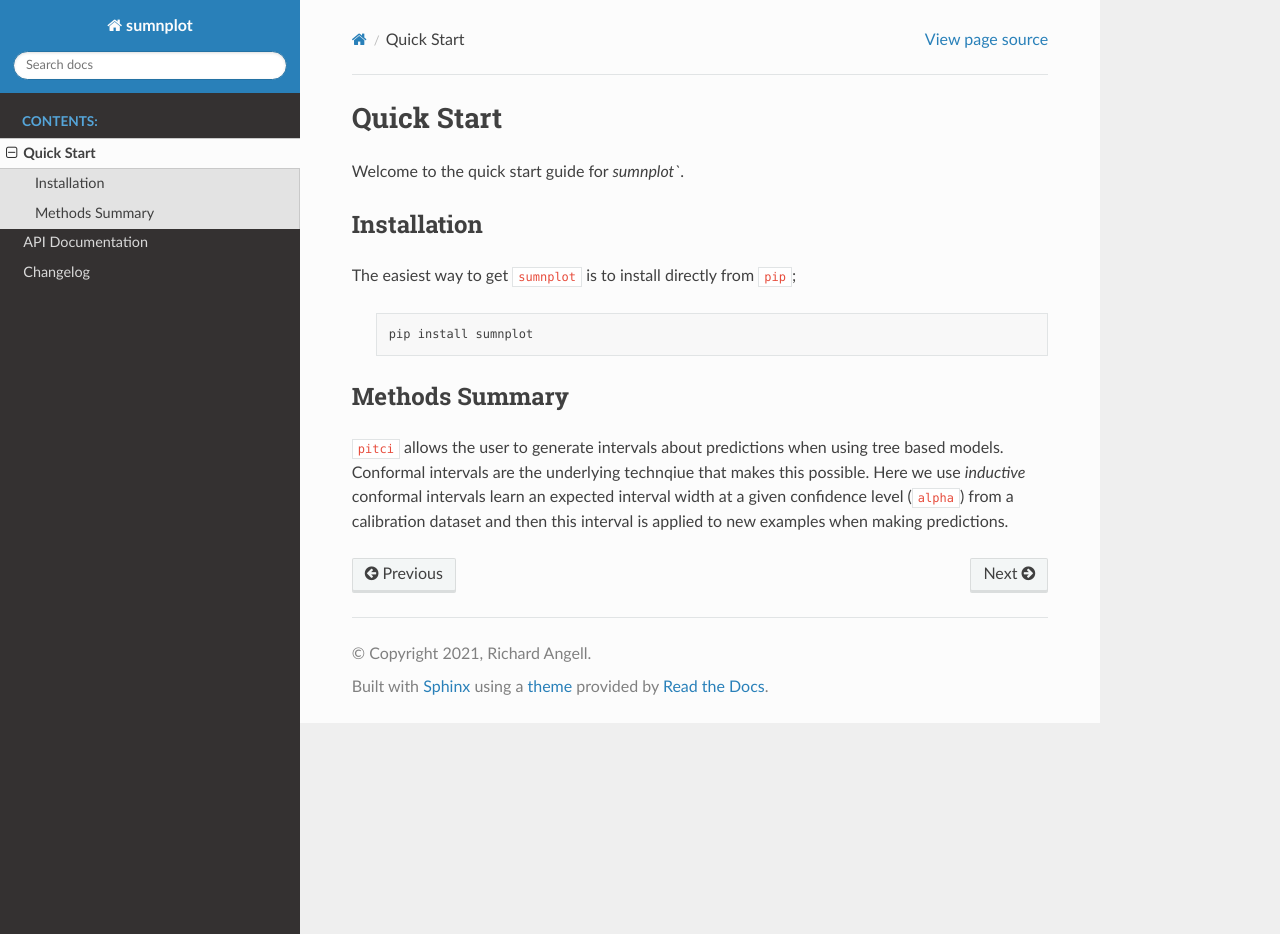
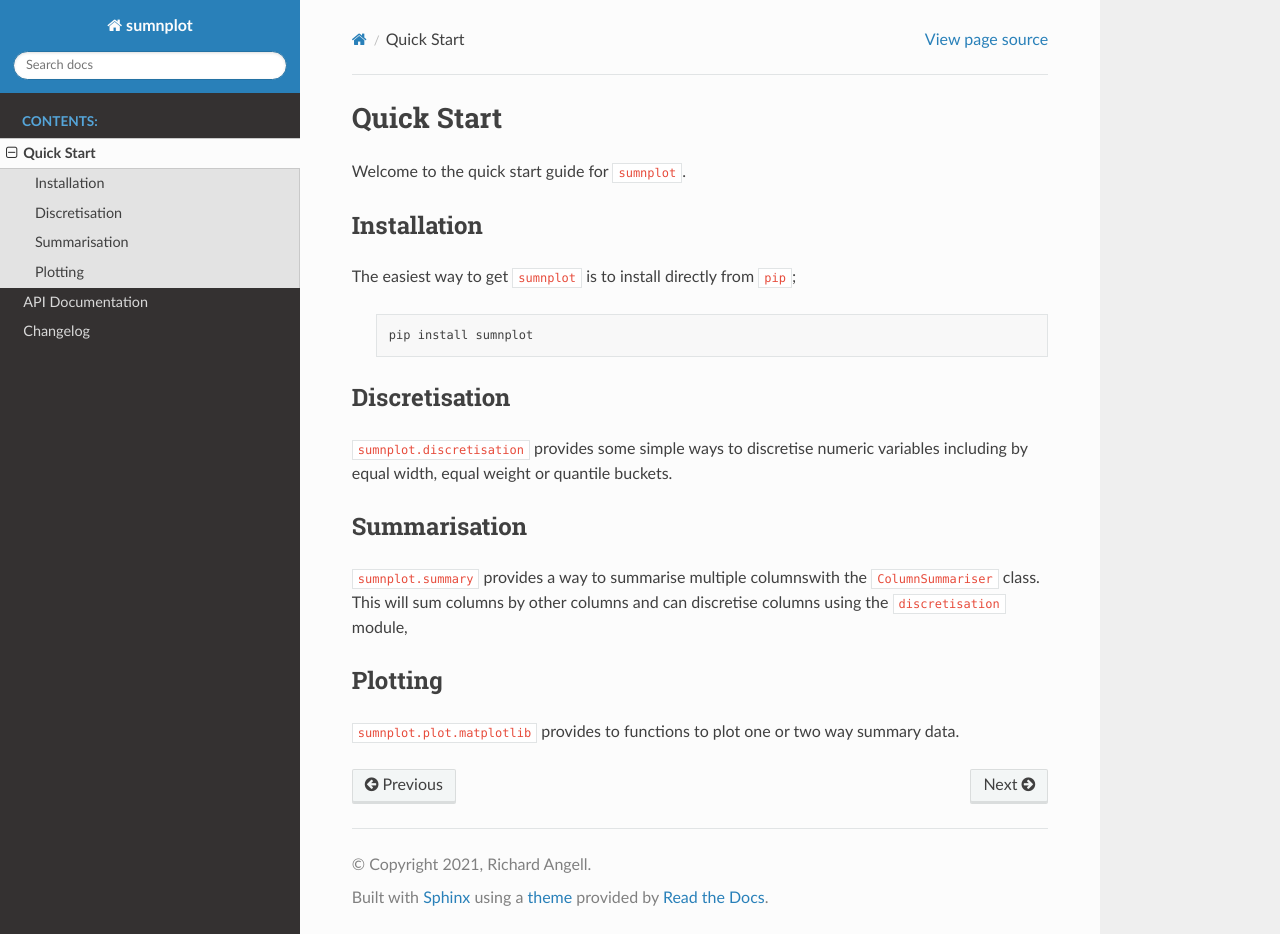
Before and after one commit to richardangell/sumnplot, a Sphinx documentation site: the page built from docs/source/quick-start.rst, in a window 1280 px wide and 934 px high. Built offline with Sphinx 7.4.7 and the Read the Docs theme 2.0.0, drawn with Linux system fonts in a browser that asks for light colours.

Commit message:
update quick start docs page

```diff
--- a/docs/source/quick-start.rst
+++ b/docs/source/quick-start.rst
@@ -1,7 +1,7 @@
 Quick Start
 ====================
 
-Welcome to the quick start guide for `sumnplot``.
+Welcome to the quick start guide for ``sumnplot``.
 
 
 Installation
@@ -13,11 +13,17 @@ The easiest way to get ``sumnplot`` is to install directly from ``pip``;
 
      pip install sumnplot
 
-Methods Summary
+Discretisation
 --------------------
 
-``pitci`` allows the user to generate intervals about predictions when using tree based models.
-Conformal intervals are the underlying technqiue that makes this possible. Here we use
-*inductive* conformal intervals learn an expected interval width at a given confidence level
-(``alpha``) from a calibration dataset and then this interval is applied to new examples when
-making predictions.
+``sumnplot.discretisation`` provides some simple ways to discretise numeric variables including by equal width, equal weight or quantile buckets.
+
+Summarisation
+--------------------
+
+``sumnplot.summary`` provides a way to summarise multiple columnswith the ``ColumnSummariser`` class. This will sum columns by other columns and can discretise columns using the ``discretisation`` module,
+
+Plotting
+--------------------
+
+``sumnplot.plot.matplotlib`` provides to functions to plot one or two way summary data.
```
